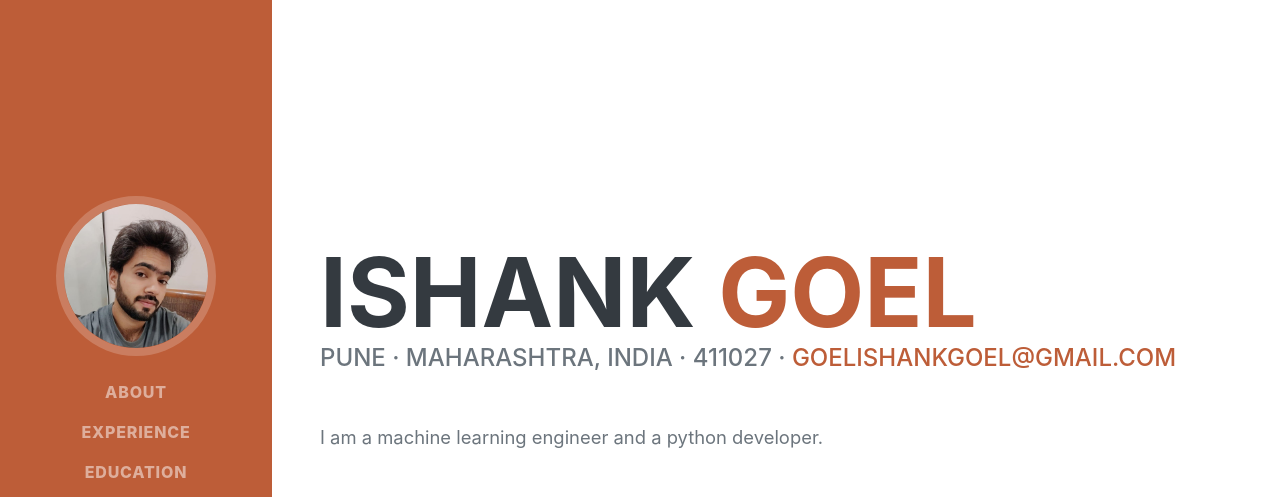
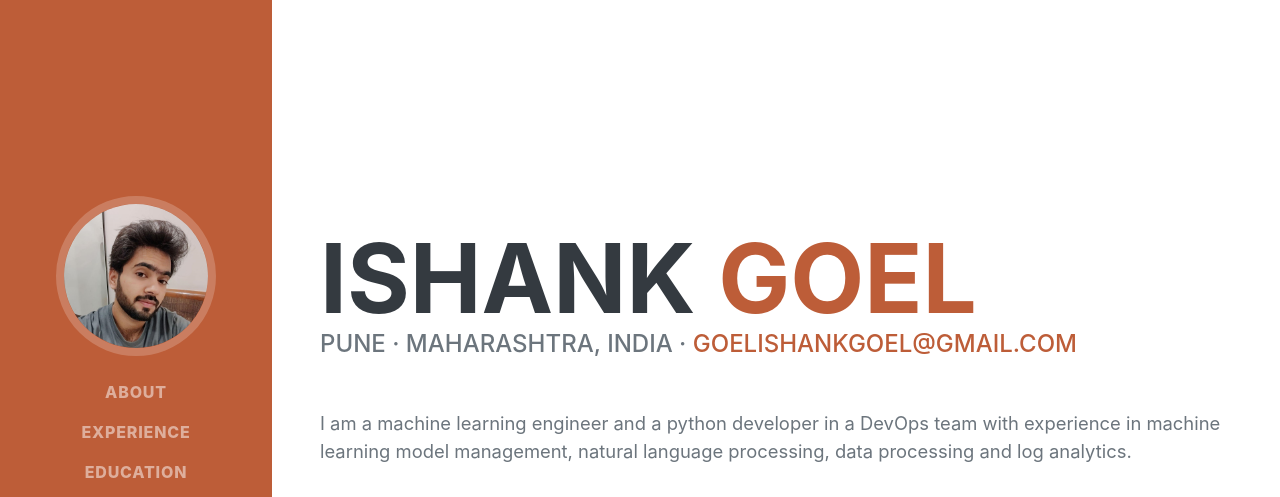
Before and after one commit to ishankgoel/ishankgoel.github.io, a plain HTML site: page index.html in a window 1280 px wide. Shown: the top 497 px of the page. Drawn offline with nearby package versions, Linux system fonts and the light colour scheme; a web font is replaced by a local one.

Commit message:
update mainline

```diff
--- a/index.html
+++ b/index.html
@@ -38,8 +38,8 @@
             <section class="resume-section" id="about">
                 <div class="resume-section-content">
                     <h1 class="mb-0">Ishank <span class="text-primary">Goel</span></h1>
-                    <div class="subheading mb-5">Pune · Maharashtra, India · 411027 · <a href="mailto:goelishankgoel@gmail.com">goelishankgoel@gmail.com</a></div>
-                    <p class="lead mb-5">I am a machine learning engineer and a python developer.</p>
+                    <div class="subheading mb-5">Pune · Maharashtra, India · <a href="mailto:goelishankgoel@gmail.com">goelishankgoel@gmail.com</a></div>
+                    <p class="lead mb-5">I am a machine learning engineer and a python developer in a DevOps team with experience in machine learning model management, natural language processing, data processing and log analytics.</p>
                     <div class="social-icons">
                         <a class="social-icon" href="#"><i class="fab fa-linkedin-in"></i></a><a class="social-icon" href="#"><i class="fab fa-github"></i></a><a class="social-icon" href="#"><i class="fab fa-twitter"></i></a><a class="social-icon" href="#"><i class="fab fa-facebook-f"></i></a>
                     </div>
```
